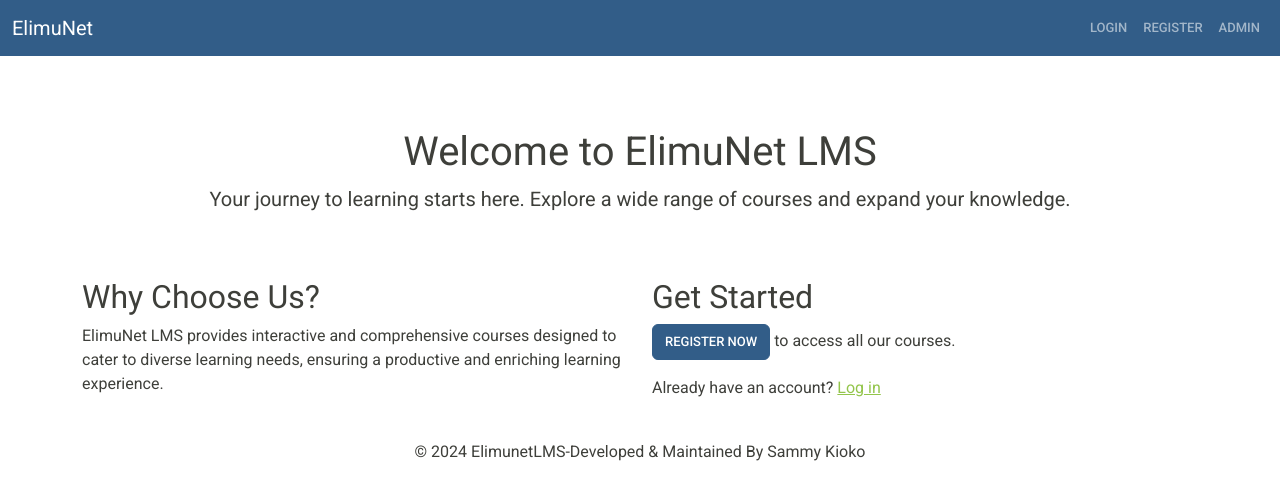
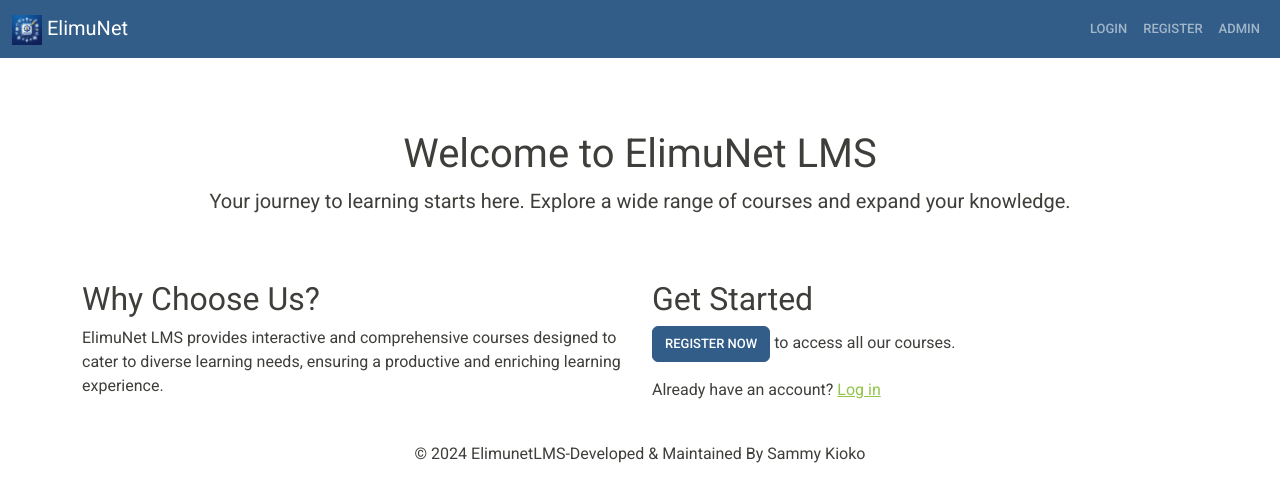
Before and after one commit to Svmueli/ElimuNet-Lms, a Django app: page / in a window 1280 px wide. Shown: the top 502 px of the page. Run offline with Django 3.2, Linux system fonts and the light colour scheme; some libraries are stand-ins or nearby versions.

Commit message:
add favicon

```diff
--- a/Elimunet/templates/base.html
+++ b/Elimunet/templates/base.html
@@ -6,6 +6,10 @@
     <meta charset="UTF-8">
     <meta name="viewport" content="width=device-width, initial-scale=1.0">
     <title>{% block title %}ElimuNet{% endblock title %}</title>
+    <link rel="apple-touch-icon" sizes="180x180" href="{% static 'favicon_io/apple-touch-icon.png' %}">
+    <link rel="icon" type="image/png" sizes="32x32" href="{% static 'favicon_io/favicon-32x32.png' %}">
+    <link rel="icon" type="image/png" sizes="16x16" href="{% static 'favicon_io/favicon-16x16.png' %}">
+    <link rel="manifest" href="{% static 'favicon_io/site.webmanifest' %}">
     <link rel="stylesheet" href="{% static 'css/bootstrap.min.css' %}">
     {% block extra_css %}{% endblock extra_css %}
 </head>
@@ -14,7 +18,10 @@
     <!-- Navbar Here -->
     <nav class="navbar navbar-expand-lg navbar-dark bg-primary">
         <div class="container-fluid">
-            <a class="navbar-brand" href="{% url 'homepage' %}">ElimuNet</a>
+            <a class="navbar-brand" href="{% url 'homepage' %}">
+                <img src="{% static 'img/Elimu-logo.jpeg' %}" alt="ElimuNet Logo" height="30">
+                ElimuNet
+            </a>
             <button class="navbar-toggler" type="button" data-bs-toggle="collapse" data-bs-target="#navbarNav" aria-controls="navbarNav" aria-expanded="false" aria-label="Toggle navigation">
                 <span class="navbar-toggler-icon"></span>
             </button>
```
Also changed, not shown: Elimunet/static/favicon_io/android-chrome-192x192.png (added), Elimunet/static/favicon_io/android-chrome-512x512.png (added), Elimunet/static/favicon_io/apple-touch-icon.png (added), Elimunet/static/favicon_io/favicon-16x16.png (added), Elimunet/static/favicon_io/favicon-32x32.png (added), Elimunet/static/favicon_io/favicon.ico (added), Elimunet/static/favicon_io/site.webmanifest (added), Elimunet/static/img/Elimu-logo.jpeg (added).
